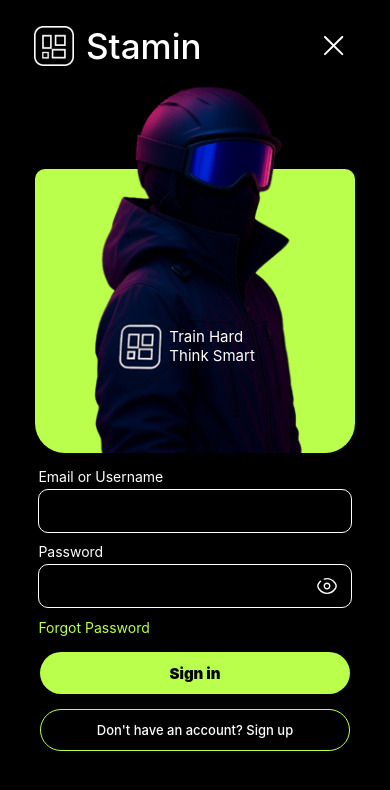
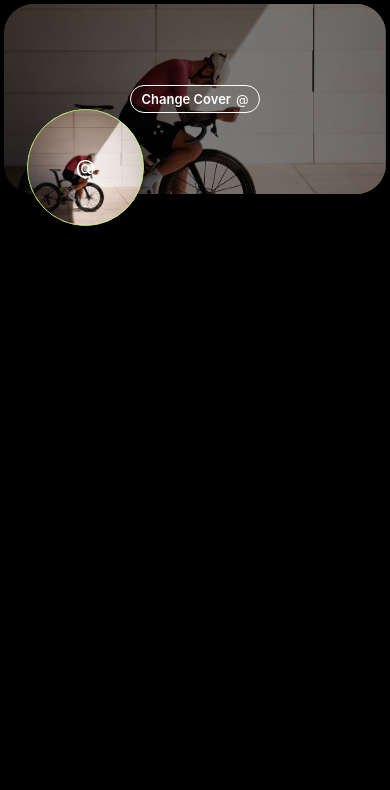
Before and after one commit to staminOfficial/Stamin_Frontend, a React Native app: screen /ProfileSettings in a window 390 px wide. Shown: the top 790 px of the page. Built offline with nearby package versions, Linux system fonts and the light colour scheme.

Commit message:
Profile updated

```diff
--- a/App.tsx
+++ b/App.tsx
@@ -14,6 +14,7 @@ import OtpVerify from './src/Auth/OtpVerify';
 import CreatePassword from './src/Auth/CreatePassword';
 import AccountCreated from './src/Auth/AccountCreated';
 import AppTabs from './src/components/BottomNavigationBar/AppTabsNavigator';
+import ProfileSettings from './src/App/Settings/ProfileSettings';
 
 const Stack = createNativeStackNavigator<RootStackParamList>();
 
@@ -35,6 +36,8 @@ function App() {
 
         {/* App Main Screens */}
         <Stack.Screen name="Home" component={AppTabs} options={{ animation: 'none' }} />
+
+        <Stack.Screen name="ProfileSettings" component={ProfileSettings} options={{ animation: 'none' }} />
       </Stack.Navigator>
     </NavigationContainer>
       </PersistGate>
--- a/src/App/Profile.tsx
+++ b/src/App/Profile.tsx
@@ -1,4 +1,4 @@
-import { StyleSheet, Image, View, Dimensions, FlatList, TouchableOpacity } from 'react-native'
+import { StyleSheet, Image, View, Dimensions, FlatList, TouchableOpacity, TouchableHighlight } from 'react-native'
 import React, { useState } from 'react'
 import PageThemeView from '../components/PageThemeView'
 import coverpic from '../../assets/visuals/images/coverpic.jpg'
@@ -6,9 +6,15 @@ import TextScallingFalse from '../components/TextScallingFalse'
 import HeartIcon from '../../assets/visuals/images/HeartIcon.jpg'
 import KalBurnIcon from '../../assets/visuals/images/KalBurnIcon.jpg'
 import O2Icon from '../../assets/visuals/images/O2Icon.jpg'
+import { useNavigation } from '@react-navigation/native'
+import { NativeStackNavigationProp } from '@react-navigation/native-stack'
+import { RootStackParamList } from '../types/navigation';
 
 const Profile = () => {
+  type SettingsScreenNavigationProp = NativeStackNavigationProp<RootStackParamList, 'Profile'>;
+
   const [selectSportsId, setSelectSportsId] = useState(0);
+  const navigation = useNavigation<SettingsScreenNavigationProp>()
 
   const watch = {
     watchName: 'Google',
@@ -174,6 +180,10 @@ const Profile = () => {
     })
   }
 
+  const handleSettings = () => {
+    navigation.navigate('ProfileSettings')
+  }
+
   return (
     <PageThemeView>
       <View style={styles.mainView}>
@@ -192,6 +202,9 @@ const Profile = () => {
               />
             </View>
           </View>
+          <TouchableOpacity onPress={handleSettings} activeOpacity={0.4} style={{alignSelf:'flex-end', marginRight: 30, padding: 12}}>
+            <TextScallingFalse style={{color:'white', fontSize: 14, fontWeight:'500', zIndex: 100}}>@</TextScallingFalse>
+          </TouchableOpacity>
         </View>
         {/* user details part */}
         <View style={styles.UserDetails}>
--- /dev/null
+++ b/src/App/Settings/ProfileSettings.tsx
@@ -0,0 +1,76 @@
+import { StyleSheet, TouchableOpacity, Image, Dimensions, View } from 'react-native'
+import React from 'react'
+import coverpic from '../../../assets/visuals/images/coverpic.jpg'
+import PageThemeView from '../../components/PageThemeView'
+import TextScallingFalse from '../../components/TextScallingFalse'
+
+const ProfileSettings = () => {
+    return (
+        <PageThemeView>
+            <View style={styles.CoverPicContainer}>
+                <TouchableOpacity activeOpacity={0.9} style={{ zIndex: 50, flexDirection: 'row', gap: 6, alignItems: 'center', justifyContent: 'center', width: '100%', height: '100%', backgroundColor: 'rgba(0, 0, 0, 0.5)', position: 'absolute', borderRadius: 30 }}>
+                    <TouchableOpacity activeOpacity={0.5} style={{borderWidth: 1, borderColor:'white', paddingHorizontal: 10, paddingVertical: 5, borderRadius: 100, flexDirection:'row', gap: 5}}>
+                        <TextScallingFalse style={{ color: 'white', fontSize: 13, fontWeight: '600' }}>Change Cover</TextScallingFalse>
+                        <TextScallingFalse style={{ color: 'white', fontSize: 13 }}>@</TextScallingFalse>
+                    </TouchableOpacity>
+                </TouchableOpacity>
+                <Image
+                    source={coverpic}
+                    style={styles.CoverPic}
+                />
+                {/* profile pic part */}
+                <View style={styles.ProfilePicContainer}>
+                    <TouchableOpacity activeOpacity={0.9} style={{width:'100%', alignItems:'center', justifyContent:'center', height:'100%', zIndex: 100, position:'absolute', borderRadius: size/2, backgroundColor:'rgb(0,0,0,0.5)'}} >
+                    <TextScallingFalse style={{ color: 'white', fontSize: 20, alignSelf:'center'}}>@</TextScallingFalse>
+                    </TouchableOpacity>
+                    <Image
+                        source={coverpic}
+                        style={styles.ProfilePicImage}
+                    />
+                </View>
+            </View>
+        </PageThemeView>
+    )
+}
+
+export default ProfileSettings
+
+const size = Dimensions.get('window').width * 0.3;
+const styles = StyleSheet.create({
+    CoverPicContainer: {
+        width: '100%',
+        height: 190,
+        marginBottom: '12%',
+    },
+    CoverPic: {
+        width: '100%',
+        height: '100%',
+        objectFit: 'cover',
+        borderRadius: 30
+    },
+    ProfilePicView: {
+        zIndex: 100,
+        paddingLeft: 22,
+        marginTop: -100,
+        backgroundColor: 'purple'
+    },
+    ProfilePicContainer: {
+        width: size,
+        height: size,
+        borderRadius: size / 2,
+        backgroundColor: 'white',
+        borderColor: '#B2ED54',
+        borderWidth: 1,
+        zIndex: 100,
+        position: 'absolute',
+        top: '55%',
+        left: '6%'
+    },
+    ProfilePicImage: {
+        width: '100%',
+        height: '100%',
+        objectFit: 'fill',
+        alignSelf: 'center',
+        borderRadius: size / 2
+    },
+})
--- a/src/types/navigation.ts
+++ b/src/types/navigation.ts
@@ -6,4 +6,6 @@ export type RootStackParamList = {
   CreatePassword: undefined;
   AccountCreated: undefined;
   Home: undefined;
+  Profile: undefined;
+  ProfileSettings: undefined;
 };
```
